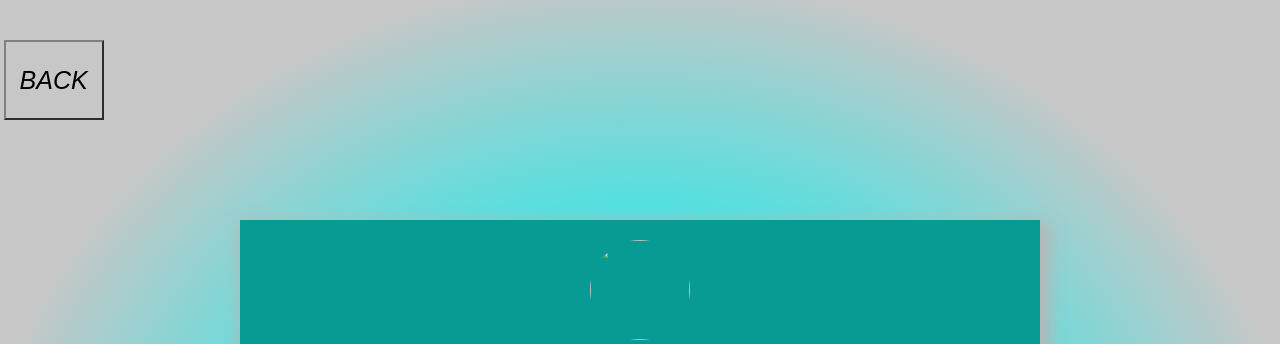
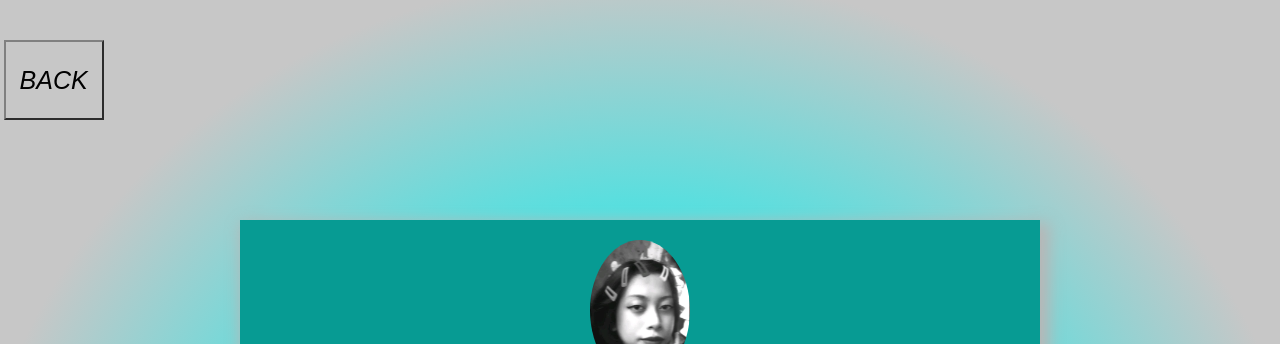
Before and after one commit to juls123/JUJO-Portfolio, a plain HTML site: page joanna.resume.html in a window 1280 px wide. Shown: the top 344 px of the page. Drawn offline with Linux system fonts and the light colour scheme; files whose address does not match are found by name.

Commit message:
Update joanna.resume.html

```diff
--- a/joanna.resume.html
+++ b/joanna.resume.html
@@ -11,7 +11,7 @@
 <body>
     <div class="main">
 		<div class="top-section">
-			<img src="photos.resume/joanna.jpg" class="profile" />
+			<img src="images/photos.resume/joanna.jpg" class="profile" />
 			<p class="p1">BAGUIO, <span>JOANNA CHRISTIE </span></p>
 			<p class="p2">GRAPHIC DESIGNER</p>
 		</div>
```
